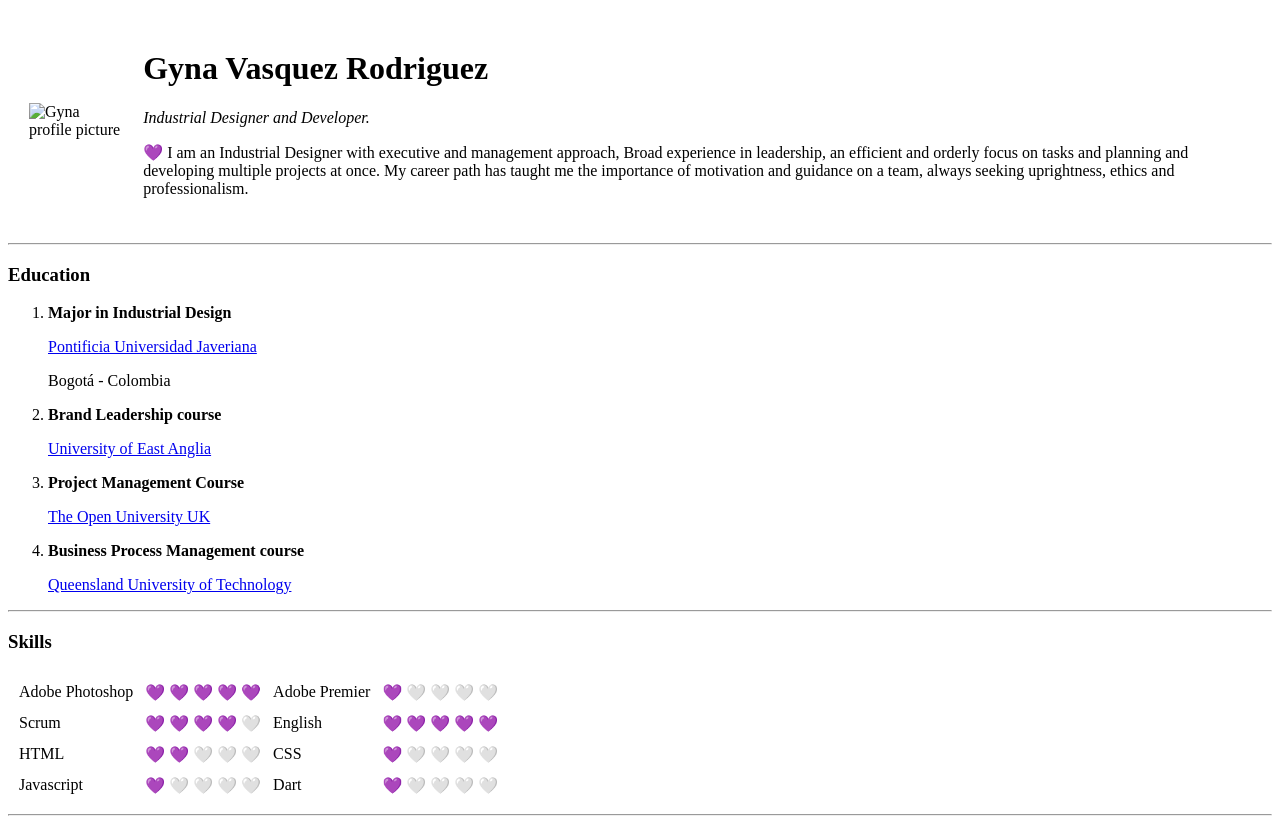
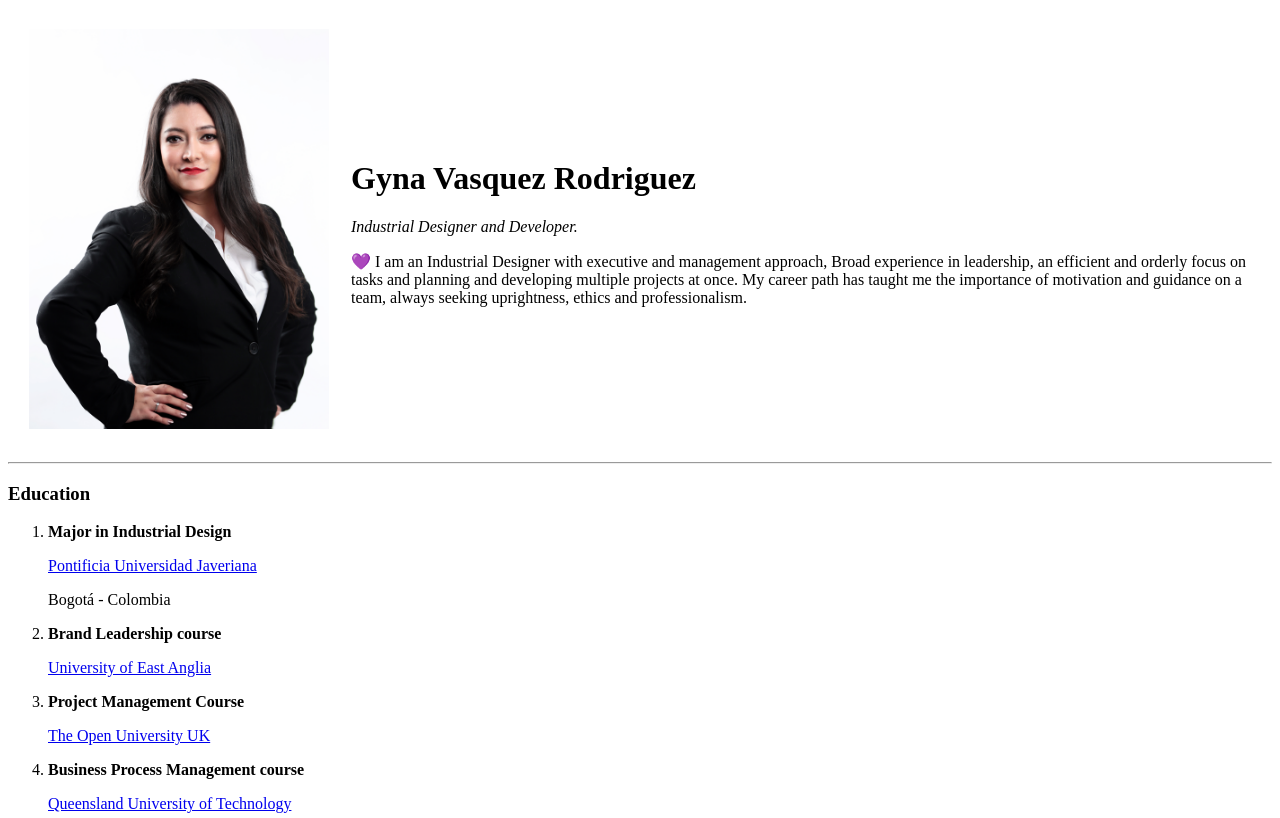
Before and after one commit to Gyna-Vasquez/CV, a plain HTML site: page index.html in a window 1280 px wide. Shown: the top 818 px of the page. Drawn offline with Linux system fonts and the light colour scheme.

Commit message:
update profile image

```diff
--- a/index.html
+++ b/index.html
@@ -10,7 +10,7 @@
   <!-- This is a comment-->
   <table cellspacing="20">
     <tr>
-      <td><img src="Gyna.png" alt="Gyna profile picture" height="400" width="300" /></td>
+      <td><img src="images/Gyna.png" alt="Gyna profile picture" height="400" width="300" /></td>
       <td>
         <h1>Gyna Vasquez Rodriguez</h1>
         <p><em>Industrial Designer and Developer.</em></p>
```
